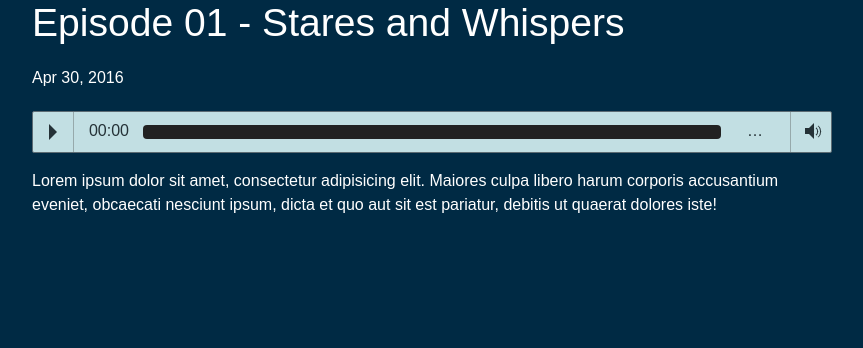
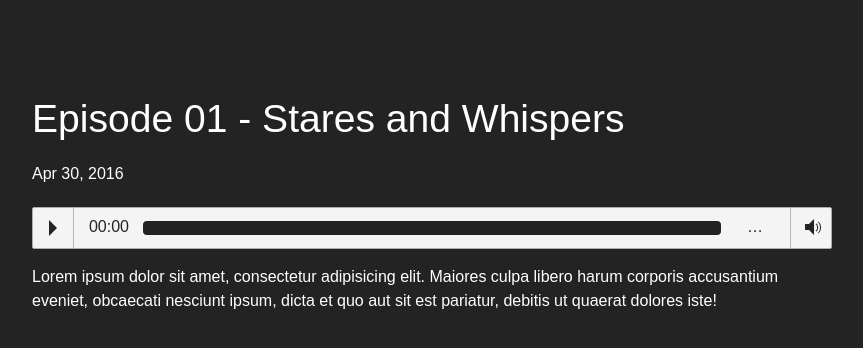
Before and after one commit to techtolentino/sidewalk-articles, a Jekyll site: the page built from _posts/2016-04-30-stares-and-whispers.md, in a window 1280 px wide. Shown: the top 348 px of the page, without its empty margins (208-1071 px from the left). Built offline with Jekyll 4.4.1, drawn with Linux system fonts in a browser that asks for light colours.

Commit message:
color redo and title fix

```diff
--- a/_layouts/post.html
+++ b/_layouts/post.html
@@ -1,6 +1,7 @@
 ---
 layout: default
 ---
+<div class="band--LG">
 	<article class="post" itemscope itemtype="http://schema.org/BlogPosting">
 		<header class="post-header">
 			<h1 class="post-title" itemprop="name headline">{{ page.title }}</h1>
@@ -11,3 +12,4 @@ layout: default
 			{{ content }}
 		</div>
 	</article>
+</div>
--- a/_sass/_audio.scss
+++ b/_sass/_audio.scss
@@ -1,11 +1,11 @@
 .audioplayer
 {
 	height: 2.5em; /* 40 */
-	color: $dark;
-	border: 1px solid $gray;
+	color: $black;
+	border: 1px solid $grey;
 	position: relative;
 	z-index: 1;
-	background: $gray-blue-light;
+	background: $lightgrey;
 	border-radius: 2px;
 }
 	.audioplayer-mini
@@ -47,7 +47,7 @@
 			height: 0;
 			border: 0.5em solid transparent; /* 8 */
 			border-right: none;
-			border-left-color: $dark;
+			border-left-color: $black;
 			content: '';
 			position: absolute;
 			top: 50%;
@@ -68,7 +68,7 @@
 			{
 				width: 40%;
 				height: 100%;
-				background-color: $dark;
+				background-color: $black;
 				content: '';
 				position: absolute;
 				top: 0;
@@ -132,12 +132,12 @@
 		}
 		.audioplayer-bar-loaded
 		{
-			background-color: transparent;
+			background-color: $midgrey;
 			z-index: 1;
 		}
 		.audioplayer-bar-played
 		{
-			background: $gray-mid;
+			background: $magenta;
 			z-index: 2;
 		}
 	.audioplayer-volume
@@ -163,7 +163,7 @@
 			{
 				width: 0.313em; /* 5 */
 				height: 0.375em; /* 6 */
-				background-color: $dark;
+				background-color: $black;
 				display: block;
 				position: relative;
 				z-index: 1;
@@ -182,7 +182,7 @@
 					height: 0;
 					border: 0.5em solid transparent; /* 8 */
 					border-left: none;
-					border-right-color: $dark;
+					border-right-color: $black;
 					z-index: 2;
 					top: 50%;
 					right: -0.25em;
@@ -193,7 +193,7 @@
 					/* "volume" icon by Nicolas Gallagher, http://nicolasgallagher.com/pure-css-gui-icons */
 					width: 0.313em; /* 5 */
 					height: 0.313em; /* 5 */
-					border: 0.25em double $dark; /* 4 */
+					border: 0.25em double $black; /* 4 */
 					border-width: 0.25em 0.25em 0 0; /* 4 */
 					left: 0.563em; /* 9 */
 					top: -0.063em; /* 1 */
@@ -214,8 +214,8 @@
 			left: -1px;
 			right: -1px;
 			top: -9999px;
-			background: $gray-blue-light;
-			border: 1px solid $dark;
+			background: $lightgrey;
+			border: 1px solid $black;
 			-webkit-border-top-left-radius: 2px;
 			-webkit-border-top-right-radius: 2px;
 			-moz-border-radius-topleft: 2px;
@@ -249,7 +249,7 @@
 					position: absolute;
 					bottom: 0;
 					left: 0;
-					background: $gray-mid;
+					background: $magenta;
 				}
 		.audioplayer-novolume .audioplayer-volume
 		{
--- a/_sass/_base.scss
+++ b/_sass/_base.scss
@@ -5,6 +5,6 @@ html {
 body {
   font-weight: 300;
   line-height: 1.5;
-  background: $darkblue;
+  background: $black;
   color: $white;
 }
--- a/_sass/_colors.scss
+++ b/_sass/_colors.scss
@@ -1,11 +1,3 @@
-$dark: #253237;
-$gray: #5C6B73;
-$gray-mid: #9DB4C0;
-$gray-blue-light: #C2DFE3;
-$light: #E0FBFC;
-
-
-
 $magenta: #FF115B;
 $darkblue: #002A44;
 $grey: #ACADAD;
@@ -15,4 +7,4 @@ $offwhite: #FBFBFB;
 $blue: #00CBFF;
 $highlight: #FFFDE9;
 $white: #FFFFFF;
-$black: #323232;
+$black: #232323;
--- a/index.html
+++ b/index.html
@@ -4,7 +4,7 @@ layout: default
 <div class="band--XL">
 	<div class="wrapper centered">
 		<img src="./assets/tapes.png" class="image-hero" alt="">
-		<h1>Prior to the Cipher</h1>
+		<h1>Sidewalk Articles</h1>
 		<p>Lorem ipsum dolor sit amet, consectetur adipisicing elit. Laboriosam dolores recusandae soluta optio perspiciatis nesciunt impedit, consequuntur, architecto ullam qui accusamus ex. Aperiam explicabo recusandae mollitia, magnam, magni aut eligendi.</p>
 	</div>
 </div>
```
Lines whose indentation alone changed are shown as unchanged.
